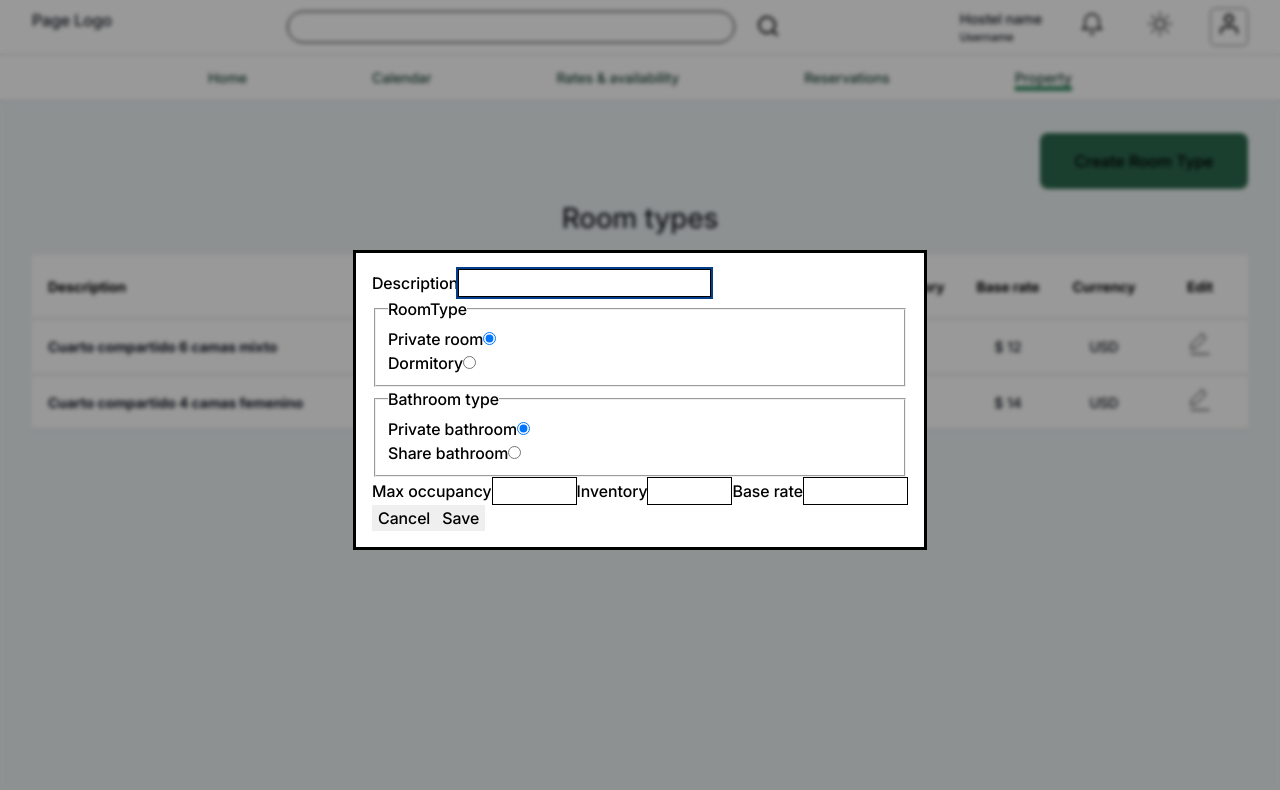
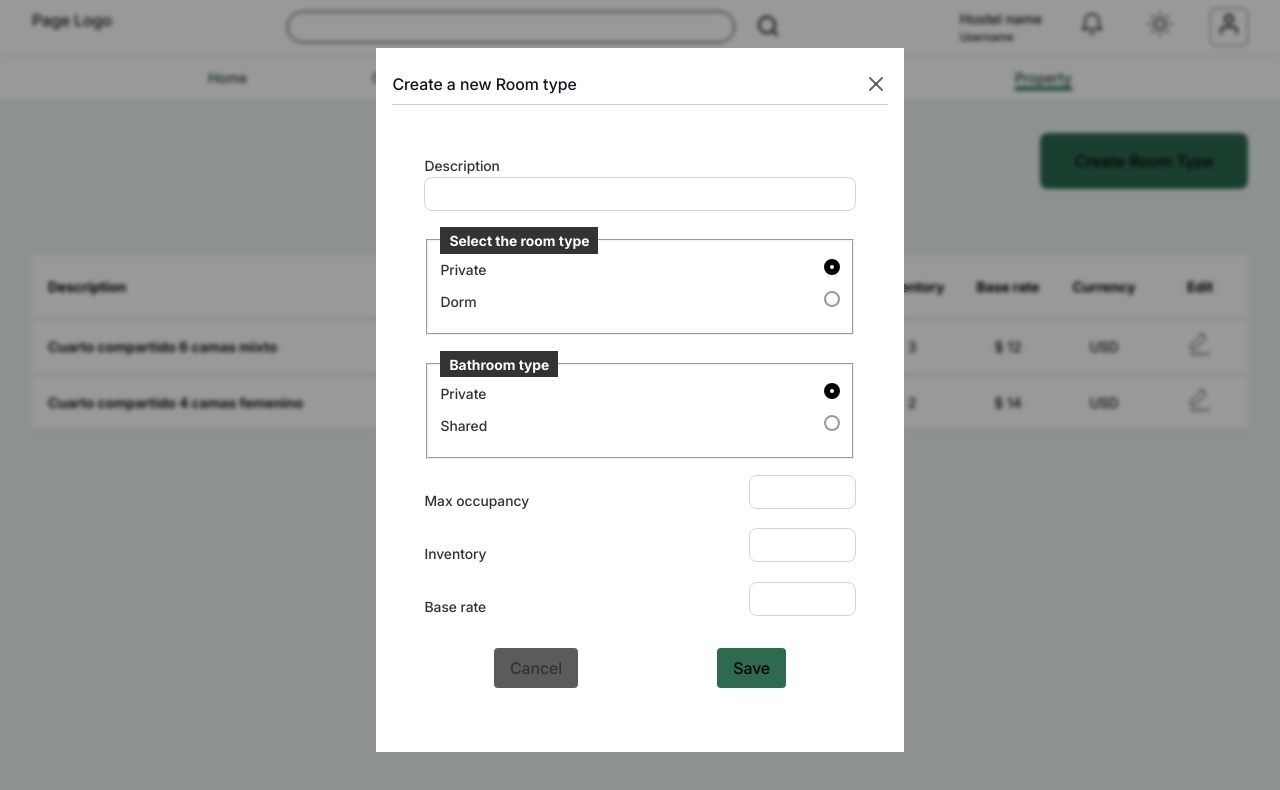
Before and after one commit to tomason182/hostel-front, a React (Vite) app: page /app/property/room-types in a window 1280 px wide. Both pictures are taken after a click on the button "Create Room Type". Shown: the top 790 px of the page. Built offline with nearby package versions, Linux system fonts and the light colour scheme.

Commit message:
Modification: Generic form style file

```diff
--- a/src/components/forms/RoomTypeForm.jsx
+++ b/src/components/forms/RoomTypeForm.jsx
@@ -1,4 +1,5 @@
 import PropTypes from "prop-types";
+import formDefault from "../../styles/formDefaultStyle.module.css";
 import styles from "../../styles/RoomTypeForm.module.css";
 
 export default function RoomTypeForm({ refProps }) {
@@ -11,7 +12,12 @@ export default function RoomTypeForm({ refProps }) {
   };
 
   return (
-    <form className={styles.form} method="dialog" onSubmit={handleSubmit}>
+    <form
+      id={styles.form}
+      className={formDefault.mainForm}
+      method="dialog"
+      onSubmit={handleSubmit}
+    >
       <section>
         <label htmlFor="description">Description</label>
         <input
@@ -23,10 +29,11 @@ export default function RoomTypeForm({ refProps }) {
           required
           aria-required
         />
+        <div className={styles.flexContainer}>
           <fieldset>
-          <legend>RoomType</legend>
-          <div>
-            <label htmlFor="private">Private room</label>
+            <legend>Select the room type</legend>
+            <div className={styles.radioInputContainer}>
+              <label htmlFor="private">Private</label>
               <input
                 type="radio"
                 id="private"
@@ -35,15 +42,20 @@ export default function RoomTypeForm({ refProps }) {
                 checked
               />
             </div>
-          <div>
-            <label htmlFor="dormitory">Dormitory</label>
-            <input type="radio" id="dormitory" name="type" value="dormitory" />
+            <div className={styles.radioInputContainer}>
+              <label htmlFor="dormitory">Dorm</label>
+              <input
+                type="radio"
+                id="dormitory"
+                name="type"
+                value="dormitory"
+              />
             </div>
           </fieldset>
           <fieldset>
             <legend>Bathroom type</legend>
-          <div>
-            <label htmlFor="private_bathroom">Private bathroom</label>
+            <div className={styles.radioInputContainer}>
+              <label htmlFor="private_bathroom">Private</label>
               <input
                 type="radio"
                 id="private_bathroom"
@@ -52,8 +64,8 @@ export default function RoomTypeForm({ refProps }) {
                 checked
               />
             </div>
-          <div>
-            <label htmlFor="share_bathroom">Share bathroom</label>
+            <div className={styles.radioInputContainer}>
+              <label htmlFor="share_bathroom">Shared</label>
               <input
                 type="radio"
                 id="share_bathroom"
@@ -62,6 +74,8 @@ export default function RoomTypeForm({ refProps }) {
               />
             </div>
           </fieldset>
+        </div>
+        <div className={styles.gridContainer}>
           <label htmlFor="max_occupancy">Max occupancy</label>
           <input type="number" id="max_occupancy" required min={1} max={20} />
           <label htmlFor="inventory">Inventory</label>
@@ -75,12 +89,19 @@ export default function RoomTypeForm({ refProps }) {
             min={1}
             max={1000}
           />
+        </div>
       </section>
-      <menu>
-        <button type="reset" onClick={() => refProps.current?.close()}>
+      <menu className={formDefault.buttonContainer}>
+        <button
+          className={formDefault.resetBtn}
+          type="reset"
+          onClick={() => refProps.current?.close()}
+        >
           Cancel
         </button>
-        <button type="submit">Save</button>
+        <button className={formDefault.submitBtn} type="submit">
+          Save
+        </button>
       </menu>
     </form>
   );
--- a/src/components/main_app/property/PropertyDetails.jsx
+++ b/src/components/main_app/property/PropertyDetails.jsx
@@ -1,4 +1,4 @@
-import styles from "../../../styles/propertyDetails.module.css";
+import styles from "../../../styles/formDefaultStyle.module.css";
 
 function PropertyDetails() {
   const propertyDetails = {
--- a/src/components/main_app/property/RoomTypes.jsx
+++ b/src/components/main_app/property/RoomTypes.jsx
@@ -34,6 +34,23 @@ function RoomTypes() {
   return (
     <div className={styles.roomTypeContainer}>
       <dialog ref={dialogRef} id={styles.dialog}>
+        <div className={styles.dialogHeader}>
+          <h3>Create a new Room type</h3>
+          <button type="button">
+            <svg
+              xmlns="http://w3.org/2000/svg"
+              aria-label="Dialog close button"
+              width={24}
+              height={24}
+              viewBox="0 0 24 24"
+              fill="none"
+              className={styles.dialogCloseIcon}
+            >
+              <line x1="18" y1="6" x2="6" y2="18"></line>
+              <line x1="6" y1="6" x2="18" y2="18"></line>
+            </svg>
+          </button>
+        </div>
         <RoomTypeForm refProps={dialogRef} />
       </dialog>
       <button
--- a/src/styles/RoomTypeForm.module.css
+++ b/src/styles/RoomTypeForm.module.css
@@ -1,3 +1,27 @@
-::backdrop {
-  backdrop-filter: blur(10px);
+#form {
+  box-shadow: none;
 }
+
+.flexContainer {
+  display: flex;
+  justify-content: space-around;
+  flex-wrap: wrap;
+}
+
+.gridContainer {
+  display: grid;
+  grid-template-columns: 3fr 1fr;
+  align-items: center;
+  gap: 0.2rem;
+}
+
+.flexContainer fieldset {
+  width: 100%;
+}
+
+.radioInputContainer {
+  display: flex;
+  width: 100%;
+  align-items: flex-start;
+  justify-content: space-between;
+}
--- a/src/styles/RoomTypes.module.css
+++ b/src/styles/RoomTypes.module.css
@@ -85,3 +85,45 @@
   backdrop-filter: blur(2px);
   background-color: rgba(0, 0, 0, 0.4);
 }
+
+#dialog {
+  background-color: #fff;
+  border: none;
+  color: var(--text-color);
+}
+
+.dialogHeader {
+  display: flex;
+  justify-content: space-between;
+  border-bottom: 1px solid #ccc;
+  padding: 0.5rem 0rem;
+}
+
+.dialogHeader h1 {
+  font-family: var(--font-bold);
+  font-size: var(--font-size-h3);
+}
+
+.dialogHeader button {
+  background-color: none;
+  background: none;
+  width: 24px;
+  height: 24px;
+  padding: 0;
+  margin: 0;
+}
+
+.dialogHeader button:hover {
+  background: none;
+}
+
+.dialogCloseIcon {
+  stroke: var(--text-color-light);
+  stroke-width: 2;
+  stroke-linecap: round;
+  stroke-linejoin: round;
+}
+
+.dialogCloseIcon:hover {
+  stroke: var(--text-color);
+}
--- a/src/styles/propertyDetails.module.css
+++ b/src/styles/formDefaultStyle.module.css
@@ -44,6 +44,30 @@
   font-size: var(--font-size-small);
 }
 
+.mainForm input[type="radio"] {
+  appearance: none;
+  padding: 0;
+  border-radius: 50%;
+  width: 16px;
+  height: 16px;
+
+  border: 2px solid #999;
+  transition: 0.2s all linear;
+
+  position: relative;
+}
+
+.mainForm input[type="radio"]:checked {
+  border: 6px solid black;
+  padding: 0;
+}
+
+.mainForm input[type="radio"]:focus,
+.mainForm input[type="radio"]:active {
+  appearance: none;
+  outline: none;
+}
+
 .buttonContainer {
   display: flex;
   justify-content: space-around;
```
Lines whose indentation alone changed are shown as unchanged.
